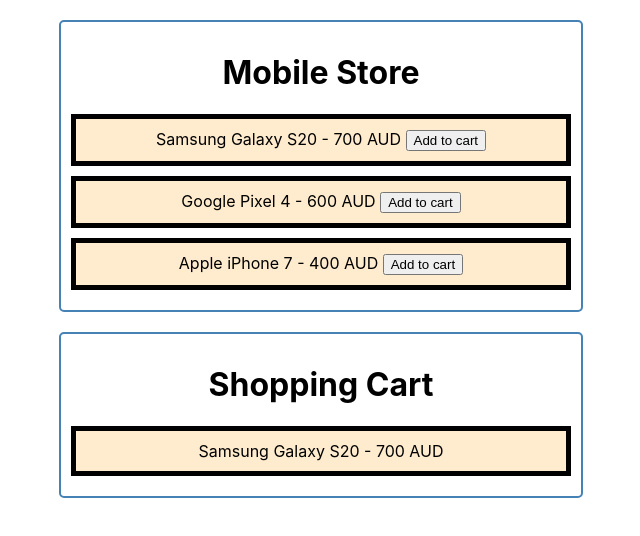
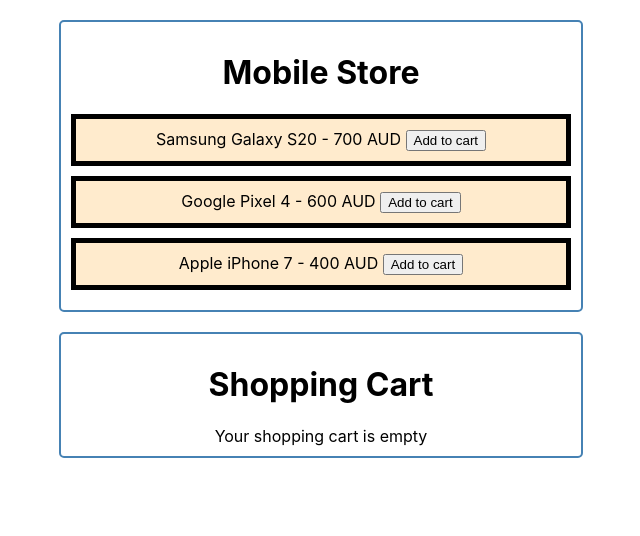
Before and after one commit to machineawin/mobile-store, a React (Create React App) app: page / in a window 1280 px wide. Shown: the top 536 px of the page, without its empty margins (319-959 px from the left). Built offline with nearby package versions, Linux system fonts and the light colour scheme.

Commit message:
Show message for empty shopping cart

```diff
--- a/src/App.js
+++ b/src/App.js
@@ -27,13 +27,13 @@
 ])
 
 const [cartPhones, setCartPhones] = useState ([
-  {
-    id: 1,
-    brand: 'Samsung',
-    model: 'Galaxy S20',
-    price: 700,
-    count: 1
-},
+//   {
+//     id: 1,
+//     brand: 'Samsung',
+//     model: 'Galaxy S20',
+//     price: 700,
+//     count: 1
+// },
 ])
 
 //Add to cart
--- a/src/Components/ShoppingCart.jsx
+++ b/src/Components/ShoppingCart.jsx
@@ -6,7 +6,11 @@
   return (
     <div className='container'>
         <Header title = 'Shopping Cart' />
-        <CartPhones phones = {phones} />
+        {phones.length >0 ?
+        (<CartPhones phones = {phones} />) :
+        'Your shopping cart is empty'
+        }
+
 
     </div>
   )
```
Also changed, not shown: src/Components/CartPhones.jsx (+4 -3 lines).
